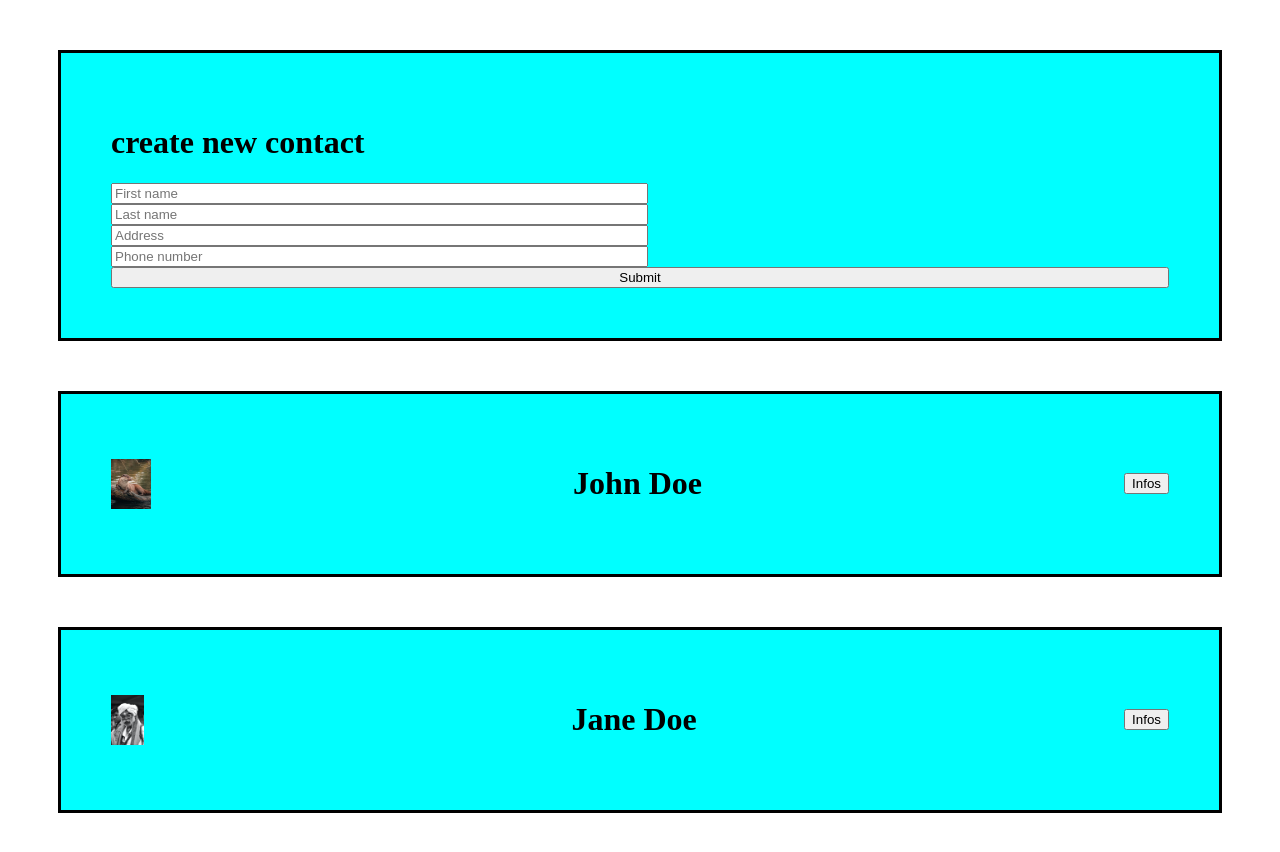
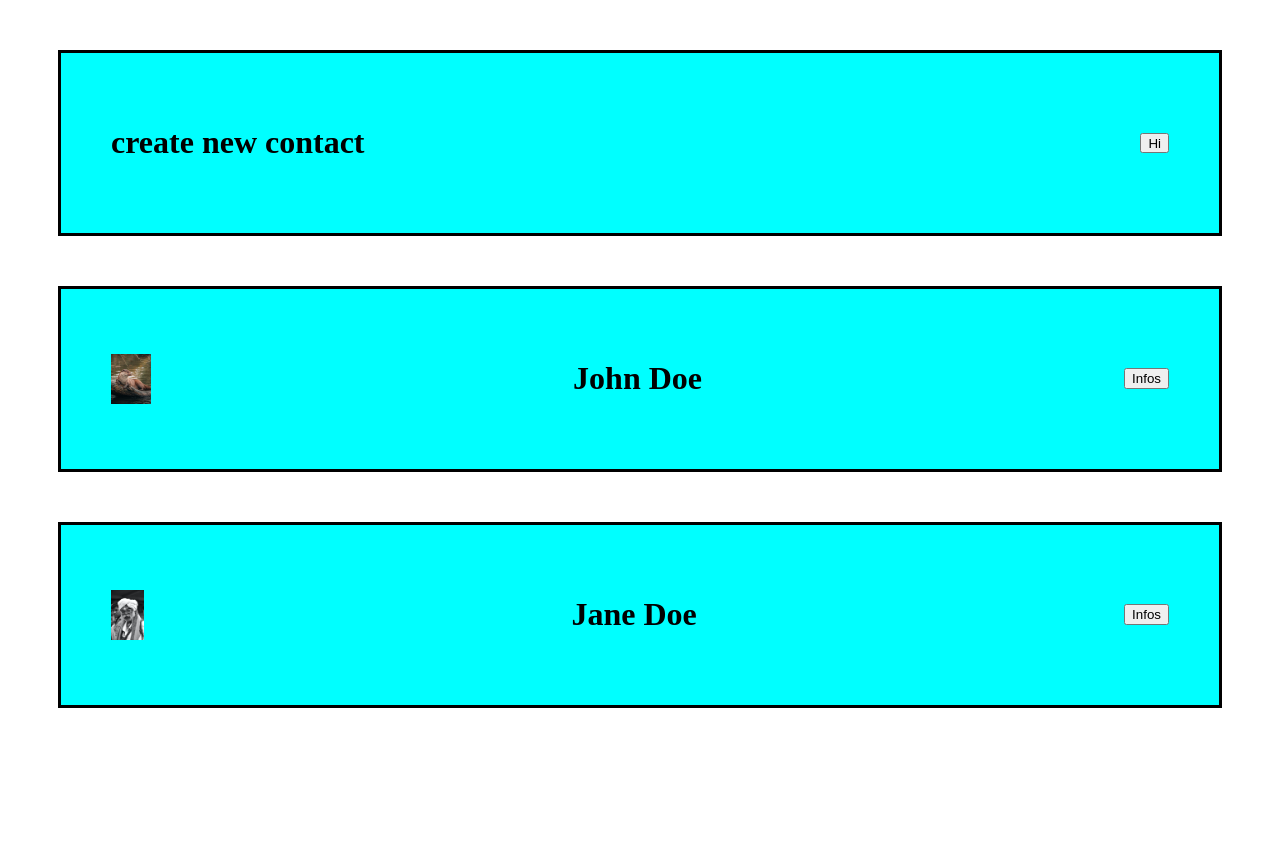
Before and after one commit to Khilaar/contactBook, a React (Vite) app in the folder contactBook/: page / in a window 1280 px wide. Shown: the top 852 px of the page. After the commit the page ends 800 px from the top, so only its background shows below. Built offline with nearby package versions, Linux system fonts and the light colour scheme.

Commit message:
Working on it, added functionality for newContactCard to show form only after button is clicked

```diff
--- a/contactBook/src/components/newContact/newContact.css
+++ b/contactBook/src/components/newContact/newContact.css
@@ -20,3 +20,13 @@ input {
     margin: 50px;
     border-style: solid;
 }
+
+.visibleNewContactCard {
+    display: flex;
+    justify-content: space-between;
+    align-items: center;
+}
+
+.showFormButton {
+    height: 20px;
+}
--- a/contactBook/src/components/newContact/newContact.jsx
+++ b/contactBook/src/components/newContact/newContact.jsx
@@ -32,8 +32,18 @@ function NewContact() {
         setInputValuePhoneNumber(event.target.value);
     };
 
+    const [showForm, setShowForm] = useState(false)
+
+    const toggleInfos = () => {
+        setShowForm(!showForm);
+    };
+
+
+    let invisibleForm = false
     let addedContactsArr = []
-    const saveNewContact = function () {
+    if (showForm) {
+
+        const saveNewContact = function () {
         let newContact = {
             firstName: inputValueFirstName,
             lastName: inputValueLastName,
@@ -43,16 +53,25 @@ function NewContact() {
         addedContactsArr.push(newContact);
         console.log(addedContactsArr)
     };
+        invisibleForm = (
+            <div className='invisibleNewContactCard'>
+                <input type="text" placeholder={inputValueFirstName} onChange={changeInputFirstName}/>
+                <input type="text" placeholder={inputValueLastName} onChange={changeInputLastName}/>
+                <input type="text" placeholder={inputValueAddress} onChange={changeInputAddress}/>
+                <input type="tel" placeholder={inputValuePhoneNumber} onChange={changeInputPhoneNumber}/>
+                <button onClick={saveNewContact}>Submit</button>
+            </div>
+        )
+    }
 
     return (
     <>
         <div className="NewcontactCard">
-            <h1>create new contact</h1>
-            <input type="text" placeholder={inputValueFirstName} onChange={changeInputFirstName}/>
-            <input type="text" placeholder={inputValueLastName} onChange={changeInputLastName}/>
-            <input type="text" placeholder={inputValueAddress} onChange={changeInputAddress}/>
-            <input type="tel" placeholder={inputValuePhoneNumber} onChange={changeInputPhoneNumber}/>
-            <button onClick={saveNewContact}>Submit</button>
+            <div className='visibleNewContactCard'>
+                <h1>create new contact</h1>
+                <button className='showFormButton' onClick={toggleInfos}>Hi</button>
+            </div>
+            {invisibleForm}
         </div>
     </>
     );
```
